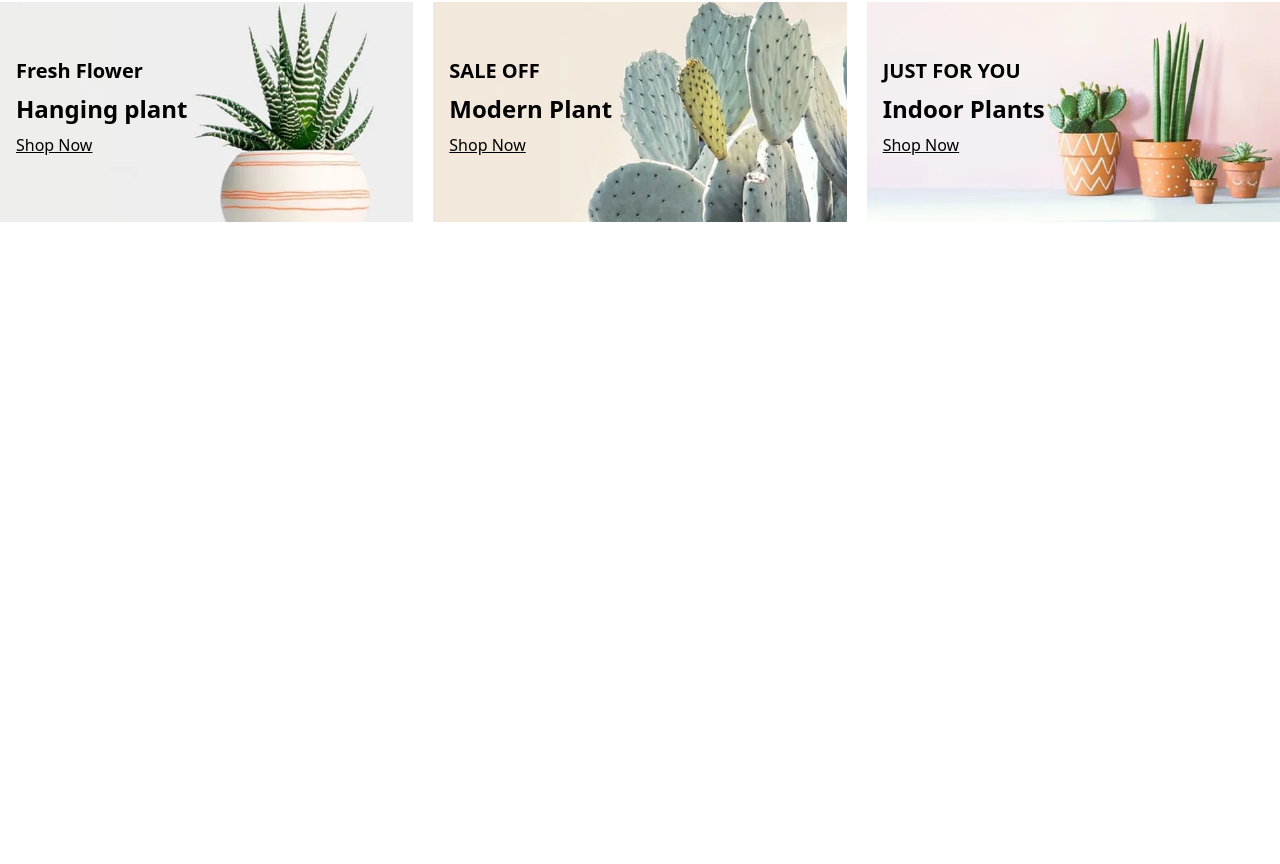
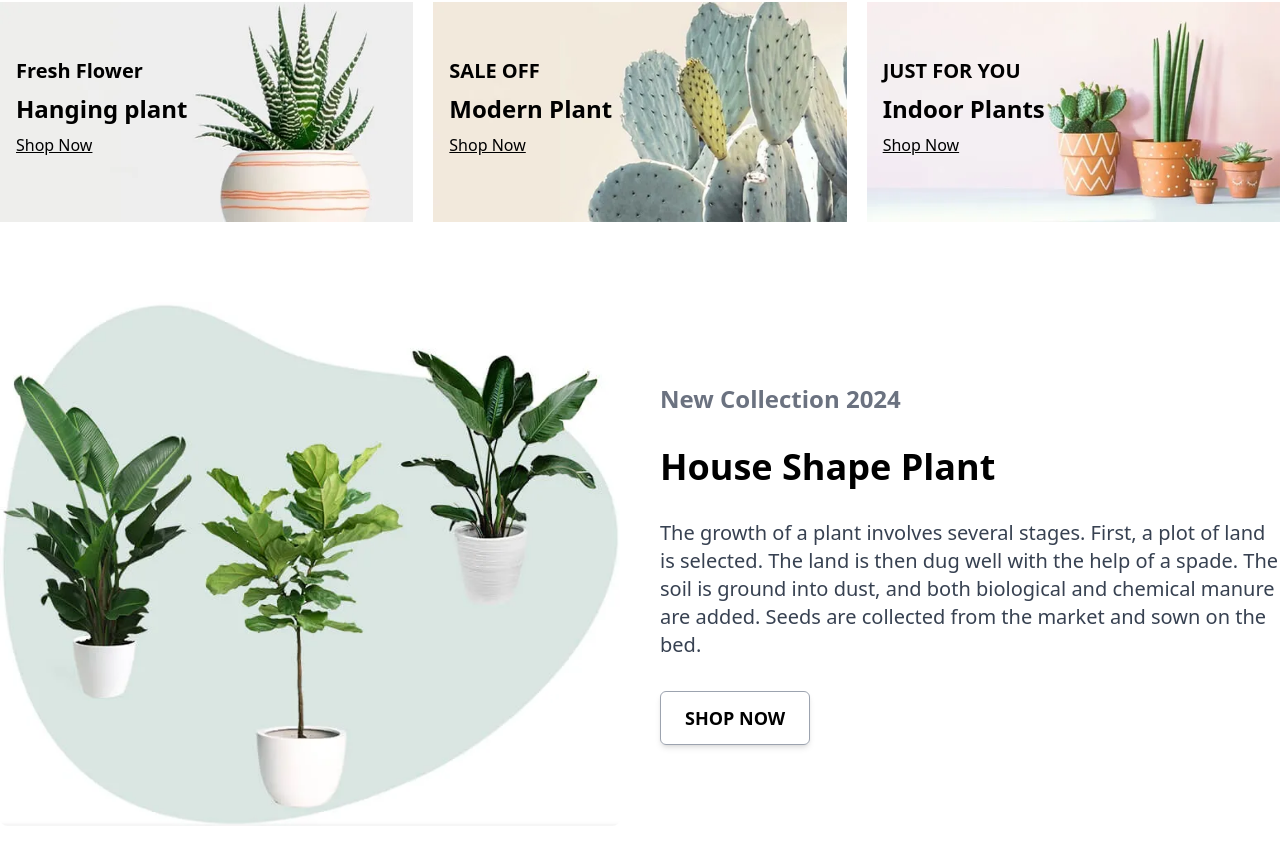
Before and after one commit to yeasinmiah1272001/Tree-Plantation, a Next.js app: page / in a window 1280 px wide. Shown: the part 676-1540 px from the top of the page. Before the commit the page ends 938 px from the top, so only its background shows below. Built offline with nearby package versions, Linux system fonts and the light colour scheme.

Commit message:
cllection section complete

```diff
--- a/src/app/page.tsx
+++ b/src/app/page.tsx
@@ -1,5 +1,6 @@
 import Banner from "@/components/Banner";
 import Featured from "@/components/Featured";
+import NewCollection from "@/components/NewCollection";
 import React from "react";
 
 const HomePage = () => {
@@ -7,6 +8,7 @@ const HomePage = () => {
     <div>
       <Banner />
       <Featured />
+      <NewCollection />
     </div>
   );
 };
--- /dev/null
+++ b/src/components/NewCollection.tsx
@@ -0,0 +1,36 @@
+import Container from "./Container";
+import img1 from "../assets/36.webp";
+import Image from "next/image";
+
+const NewCollection = () => {
+  return (
+    <Container className="md:flex gap-10 py-10 items-center w-full justify-between">
+      <div className="w-full md:w-1/2">
+        <Image
+          src={img1}
+          alt="House Shape Plant"
+          className="rounded-lg  object-cover"
+        />
+      </div>
+      <div className="w-full md:w-1/2 space-y-5 md:space-y-8">
+        <h3 className="text-gray-500 text-2xl font-semibold">
+          New Collection 2024
+        </h3>
+        <h1 className="text-4xl font-extrabold text-black">
+          House Shape Plant
+        </h1>
+        <p className="text-xl font-medium text-gray-700">
+          The growth of a plant involves several stages. First, a plot of land
+          is selected. The land is then dug well with the help of a spade. The
+          soil is ground into dust, and both biological and chemical manure are
+          added. Seeds are collected from the market and sown on the bed.
+        </p>
+        <button className="mt-4 px-6 py-3 border border-gray-400 bg-transparent hover:bg-green-500 text-black text-lg font-semibold rounded-md shadow-md  transition duration-300">
+          SHOP NOW
+        </button>
+      </div>
+    </Container>
+  );
+};
+
+export default NewCollection;
```
